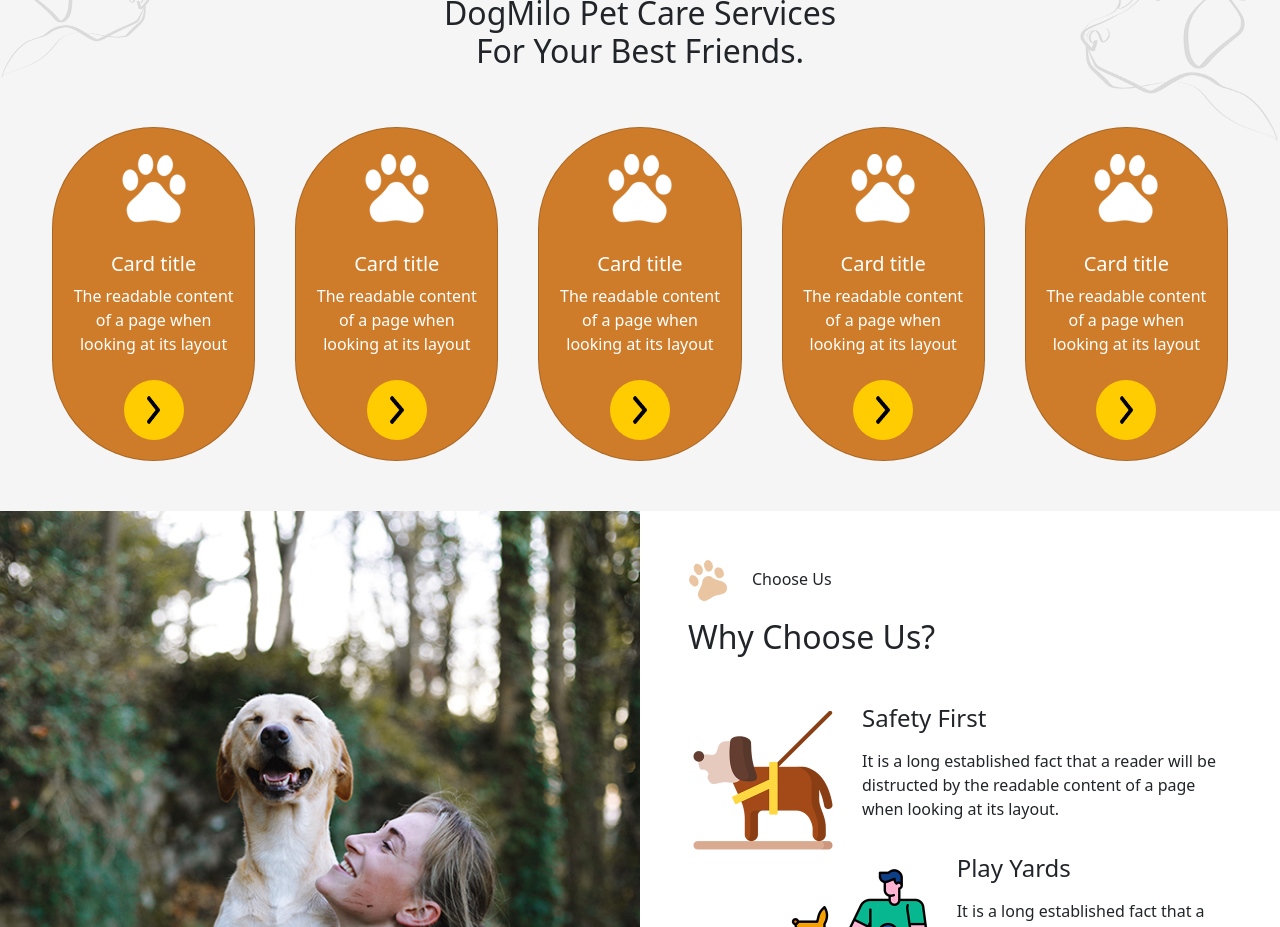
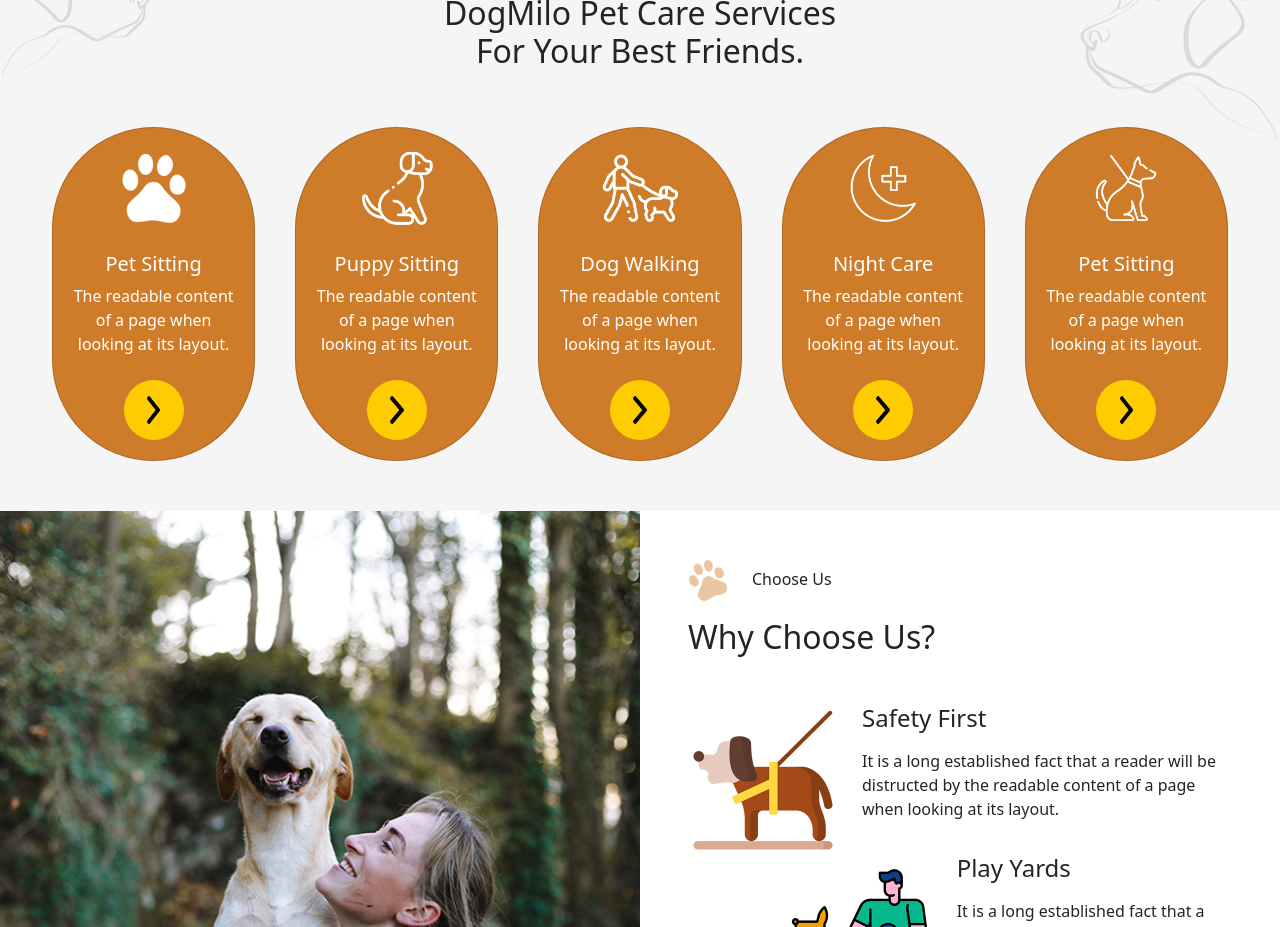
Before and after one commit to GiuseppeCassone/proj-html-vuejs, a Vue app: page / in a window 1280 px wide. Shown: the part 1780-2707 px from the top of the page. Built offline with nearby package versions, Linux system fonts and the light colour scheme.

Commit message:
creato componente per le card dell'AppService e inserite dinamicamente tramite props

```diff
--- /dev/null
+++ b/src/components/AppCard.vue
@@ -0,0 +1,26 @@
+<script>
+    export default {
+        name: 'AppCard',
+
+        props: {
+            cardItem: Object,
+        },
+
+
+    }
+</script>
+
+<template>
+    <div class="card justify-content-center align-items-center gap-4">
+        <img :src="cardItem.image" :alt="cardItem.title">
+        <div class="card-body text-center p-0">
+            <h5 class="card-title">{{ cardItem.title }}</h5>
+            <p class="card-text">{{ cardItem.text }}</p>
+        </div>
+        <a href="#" class="btn btn-service"><img class="w-75 h-75" src="../../public/img/right.png" alt=""></a>
+    </div>
+</template>
+
+<style lang="scss">
+
+</style>
--- a/src/components/AppService.vue
+++ b/src/components/AppService.vue
@@ -1,7 +1,21 @@
 <script>
+import { store } from '../store.js';
+
+import AppCard from './AppCard.vue';
 
     export default {
         name: 'AppService',
+
+        components: {
+            AppCard,
+        },
+
+        data() {
+
+            return {
+                store,
+            }
+        },
     }
 
 </script>
@@ -14,46 +28,7 @@
                 <span>Service</span>
                 <h2 class="text-center">DogMilo Pet Care Services<br>For Your Best Friends.</h2>
                 <div class="card-inner d-flex w-100">
-                    <div class="card justify-content-center align-items-center gap-4">
-                        <img src="../../public/img/d-1.png" alt="...">
-                        <div class="card-body text-center p-0">
-                            <h5 class="card-title">Card title</h5>
-                            <p class="card-text">The readable content of a page when looking at its layout</p>
-                        </div>
-                        <a href="#" class="btn btn-service"><img class="w-75 h-75" src="../../public/img/right.png" alt=""></a>
-                    </div>
-                    <div class="card justify-content-center align-items-center gap-4">
-                        <img src="../../public/img/d-1.png" alt="...">
-                        <div class="card-body text-center p-0">
-                            <h5 class="card-title">Card title</h5>
-                            <p class="card-text">The readable content of a page when looking at its layout</p>
-                        </div>
-                        <a href="#" class="btn btn-service"><img class="w-75 h-75" src="../../public/img/right.png" alt=""></a>
-                    </div>
-                    <div class="card justify-content-center align-items-center gap-4">
-                        <img src="../../public/img/d-1.png" alt="...">
-                        <div class="card-body text-center p-0">
-                            <h5 class="card-title">Card title</h5>
-                            <p class="card-text">The readable content of a page when looking at its layout</p>
-                        </div>
-                        <a href="#" class="btn btn-service"><img class="w-75 h-75" src="../../public/img/right.png" alt=""></a>
-                    </div>
-                    <div class="card justify-content-center align-items-center gap-4">
-                        <img src="../../public/img/d-1.png" alt="...">
-                        <div class="card-body text-center p-0">
-                            <h5 class="card-title">Card title</h5>
-                            <p class="card-text">The readable content of a page when looking at its layout</p>
-                        </div>
-                        <a href="#" class="btn btn-service"><img class="w-75 h-75" src="../../public/img/right.png" alt=""></a>
-                    </div>
-                    <div class="card justify-content-center align-items-center gap-4">
-                        <img src="../../public/img/d-1.png" alt="...">
-                        <div class="card-body text-center p-0">
-                            <h5 class="card-title">Card title</h5>
-                            <p class="card-text">The readable content of a page when looking at its layout</p>
-                        </div>
-                        <a href="#" class="btn btn-service"><img class="w-75 h-75" src="../../public/img/right.png" alt=""></a>
-                    </div>
+                    <AppCard v-for="currentCard in store.cardList" :cardItem="currentCard"></AppCard>
                 </div>
             </div>
         </div>
--- a/src/store.js
+++ b/src/store.js
@@ -17,7 +17,34 @@
             title: 'Faq',
             links: ["Account", "Order", "Delivery", "Payment", "Return"]
         },
+    ],
 
+    cardList: [
+        {
+            image: '/img/d-1.png',
+            title: 'Pet Sitting',
+            text: 'The readable content of a page when looking at its layout.',
+        },
+        {
+            image: '/img/d-2.png',
+            title: 'Puppy Sitting',
+            text: 'The readable content of a page when looking at its layout.',
+        },
+        {
+            image: '/img/d-3.png',
+            title: 'Dog Walking',
+            text: 'The readable content of a page when looking at its layout.',
+        },
+        {
+            image: '/img/d-4.png',
+            title: 'Night Care',
+            text: 'The readable content of a page when looking at its layout.',
+        },
+        {
+            image: '/img/d-5.png',
+            title: 'Pet Sitting',
+            text: 'The readable content of a page when looking at its layout.',
+        },
 
-    ]
+    ],
 });
```
Also changed, not shown: src/components/AppFooter.vue (+0 -30 lines).
